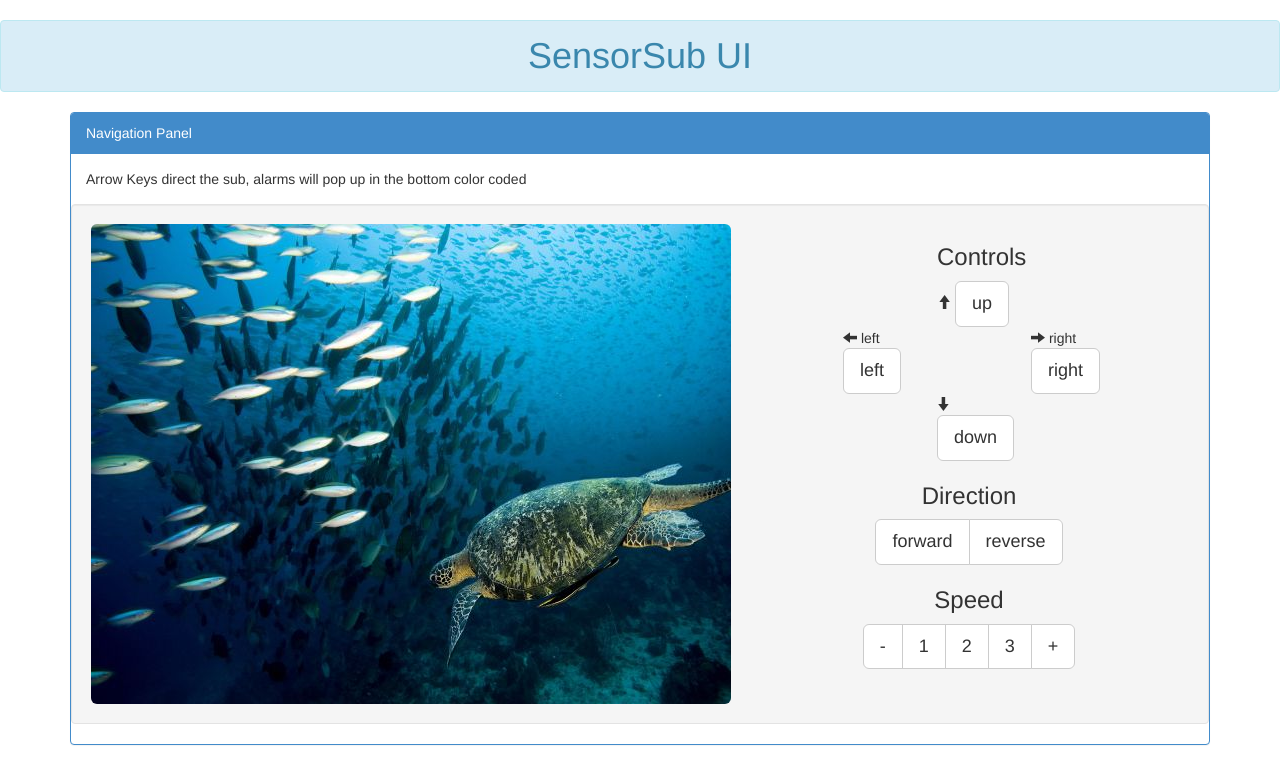
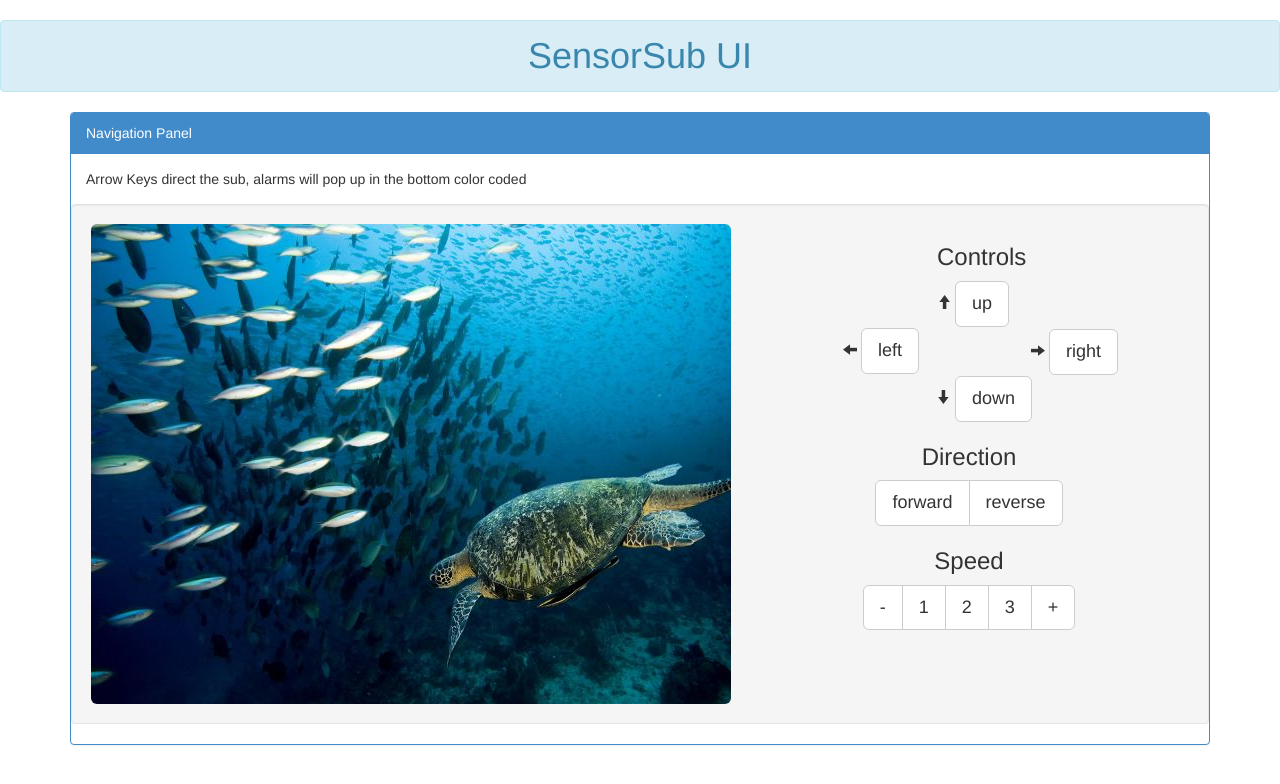
Before and after one commit to bertobot/Submarine, a Flask app: page / in a window 1280 px wide. Shown: the top 784 px of the page. Run offline with Flask 2, Linux system fonts and the light colour scheme; parts of the project's set-up code (start-up, migrations or seed data) failed here and were passed over; some libraries are stand-ins or nearby versions.

Commit message:
fixed the arrows up a bit, they were not aligned

```diff
--- a/submarine_app/submarine_app/templates/index.html
+++ b/submarine_app/submarine_app/templates/index.html
@@ -32,20 +32,20 @@
   <!--left/right arrow-->
   <div class="col-md-6"></div>
   <div class="col-md-2"></div>
-  <div class="col-sm-1">
-  <span class="glyphicon glyphicon-arrow-left"></span> left
+  <div class="col-sm-2">
+  <span class="glyphicon glyphicon-arrow-left"></span>
   <input type="button" value="left" id="MOTORleft" class="btn btn-default btn-lg" name="MOTORleft"></input>
   </div>
   <div class="col-sm-1"></div>
-  <div class="col-sm-1">
-  <span class="glyphicon glyphicon-arrow-right"></span> right
+  <div class="col-sm-2">
+  <span class="glyphicon glyphicon-arrow-right"></span>
   <input type="button" value="right" id="MOTORright" class="btn btn-default btn-lg" name="MOTORright"></input>
   </div>
 
   <!--down arrow-->
   <div class="col-md-6"></div>
   <div class="col-md-3"></div>
-  <div class="col-md-1">
+  <div class="col-md-2">
   <span class="glyphicon glyphicon-arrow-down"></span>
   <input type="button" value="down" id="MOTORdown" class="btn btn-default btn-lg" name="MOTORup"></input>
   </div>
```
